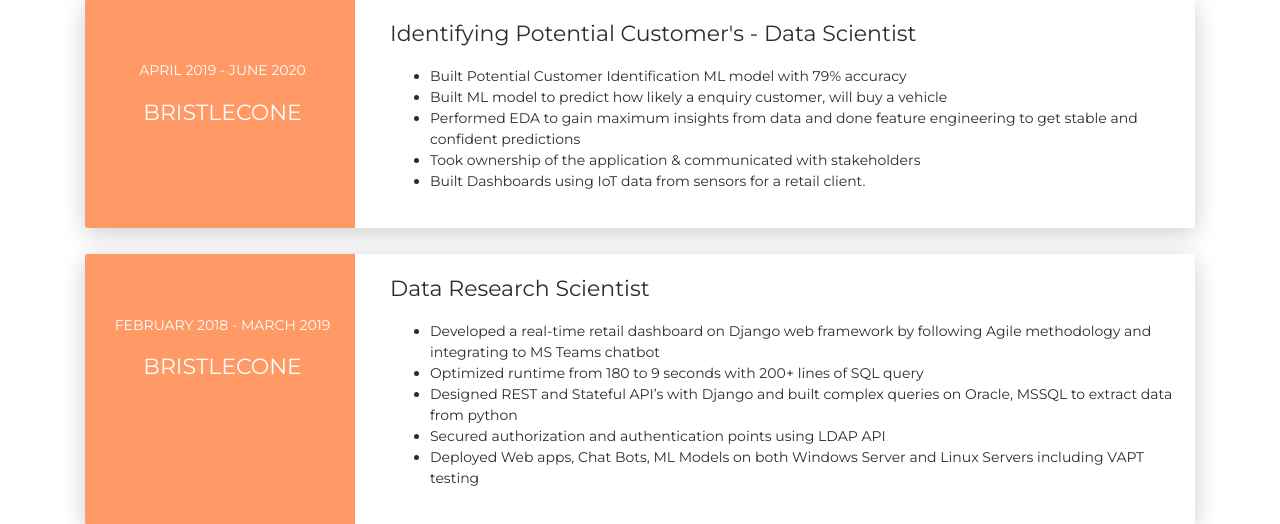
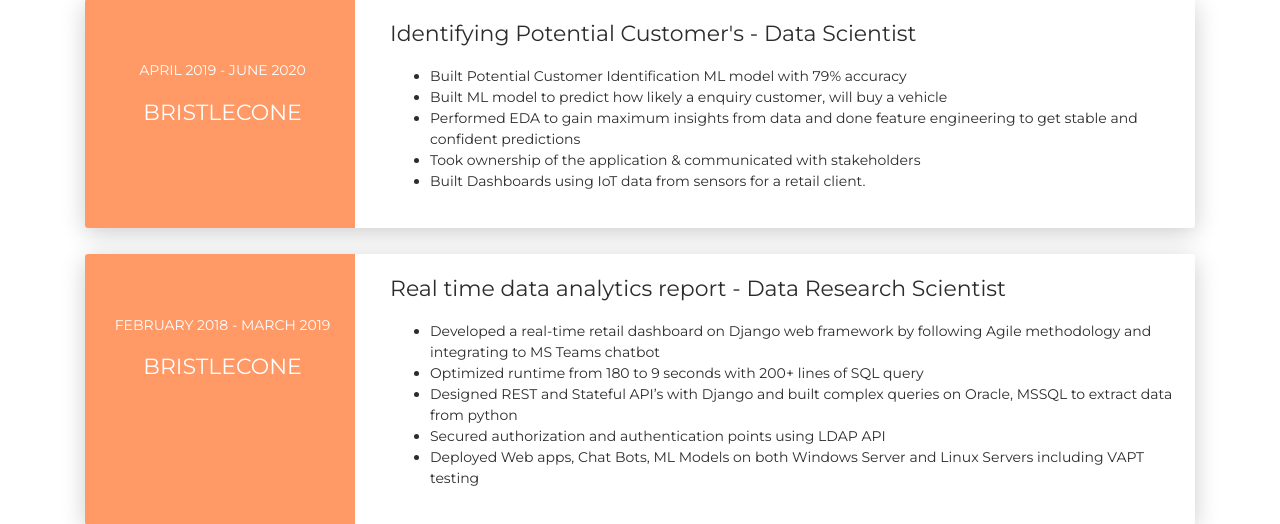
Before and after one commit to shaikmoeed/portfolio, a Flask app: page / in a window 1280 px wide. Shown: the part 1841-2365 px from the top of the page. Run offline with Flask 2, Linux system fonts and the light colour scheme; some libraries are stand-ins or nearby versions.

Commit message:
updated project name

```diff
--- a/templates/index.html
+++ b/templates/index.html
@@ -192,7 +192,7 @@
         </div>
         <div class="col-md-9" data-aos="fade-left" data-aos-offset="50" data-aos-duration="500">
           <div class="card-body">
-            <div class="h5">Data Research Scientist</div>
+            <div class="h5">Real time data analytics report - Data Research Scientist</div>
             <p>
               <ul>
                 <li>Developed a real-time retail dashboard on Django web framework by following
```
